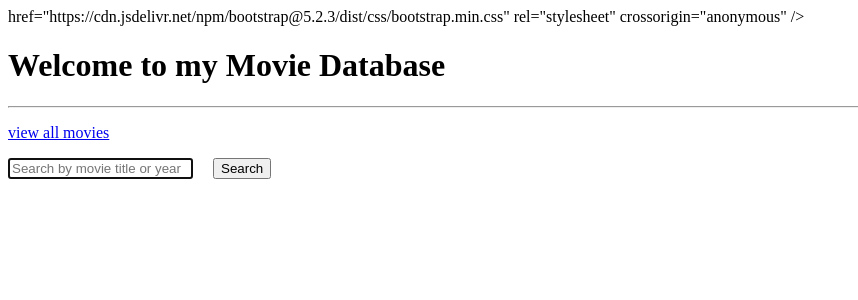
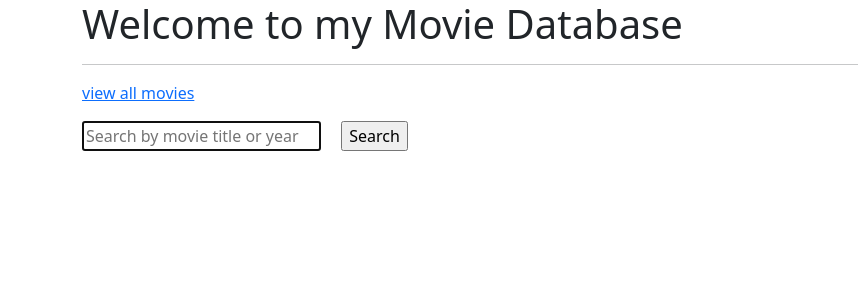
Before and after one commit to mikecolbert/3400-movies-web-app, a Flask app: page / in a window 1280 px wide. Shown: the top 300 px of the page, without its empty margins (0-858 px from the left). Run offline with Flask 2, Linux system fonts and the light colour scheme.

Commit message:
troubleshooting bootstrap 5.2

```diff
--- a/templates/base.html
+++ b/templates/base.html
@@ -4,12 +4,14 @@
     <meta charset="UTF-8" />
     <meta name="viewport" content="width=device-width, initial-scale=1.0" />
     <title>{% block title %} {% endblock %}</title>
-    <!-- <link rel="stylesheet" type="text/css" href="{{ url_for('static', filename='css/style.css') }}">
-        <link -->
-    href="https://cdn.jsdelivr.net/npm/bootstrap@5.2.3/dist/css/bootstrap.min.css"
-    rel="stylesheet"
-    integrity="sha384-rbsA2VBKQhggwzxH7pPCaAqO46MgnOM80zW1RWuH61DGLwZJEdK2Kadq2F9CUG65"
-    crossorigin="anonymous" />
+    <!-- <link rel="stylesheet" type="text/css" href="{{ url_for('static', filename='css/style.css') }}"> -->
+
+    <link
+      href="https://cdn.jsdelivr.net/npm/bootstrap@5.2.3/dist/css/bootstrap.min.css"
+      rel="stylesheet"
+      integrity="sha384-rbsA2VBKQhggwzxH7pPCaAqO46MgnOM80zW1RWuH61DGLwZJEdK2Kadq2F9CUG65"
+      crossorigin="anonymous"
+    />
     <!--Popper.min.js and bootstrap.min.js are needed for functionality such as modals and alerts-->
     <script
       src="https://cdn.jsdelivr.net/npm/@popperjs/core@2.11.6/dist/umd/popper.min.js"
```
